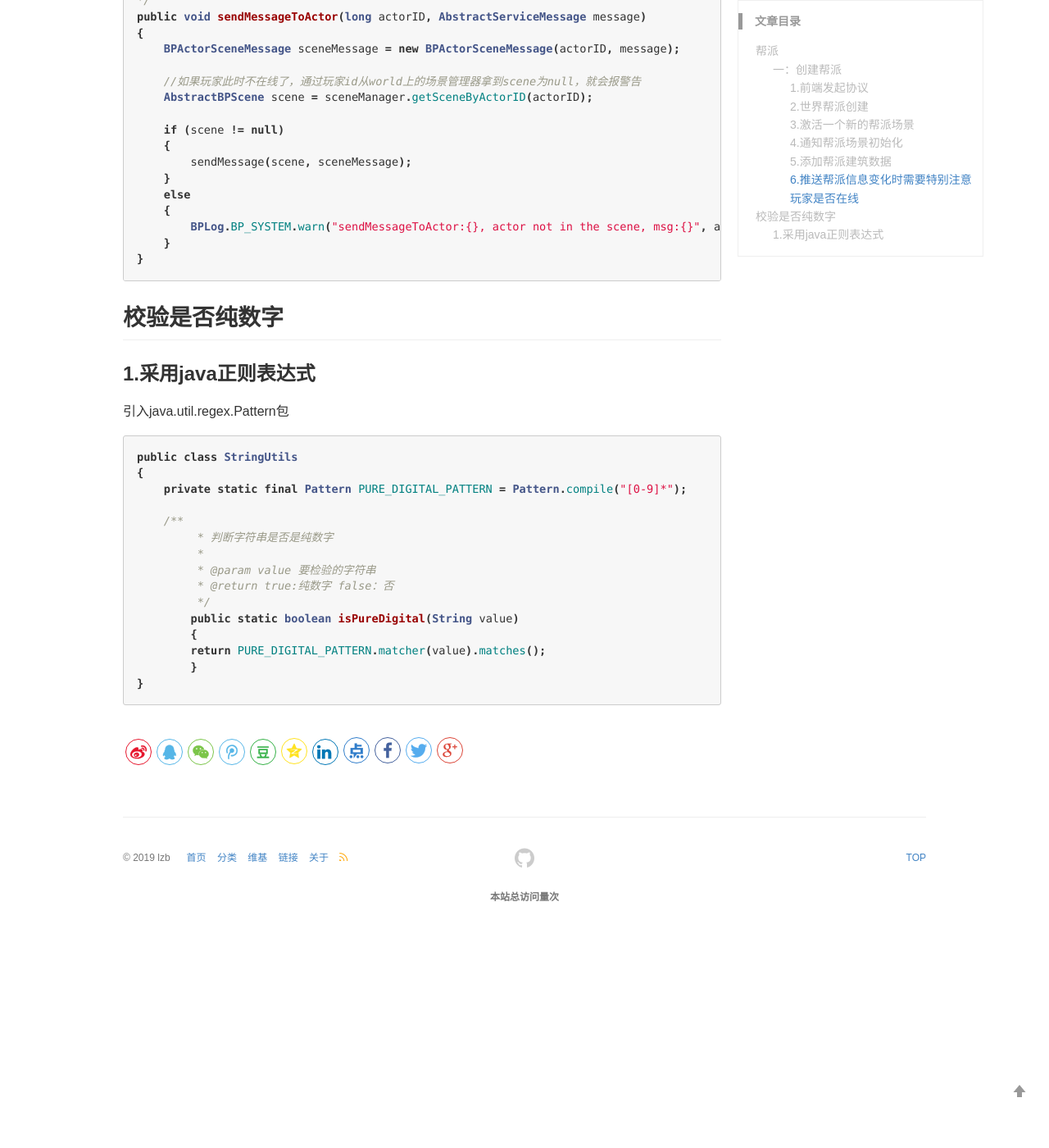
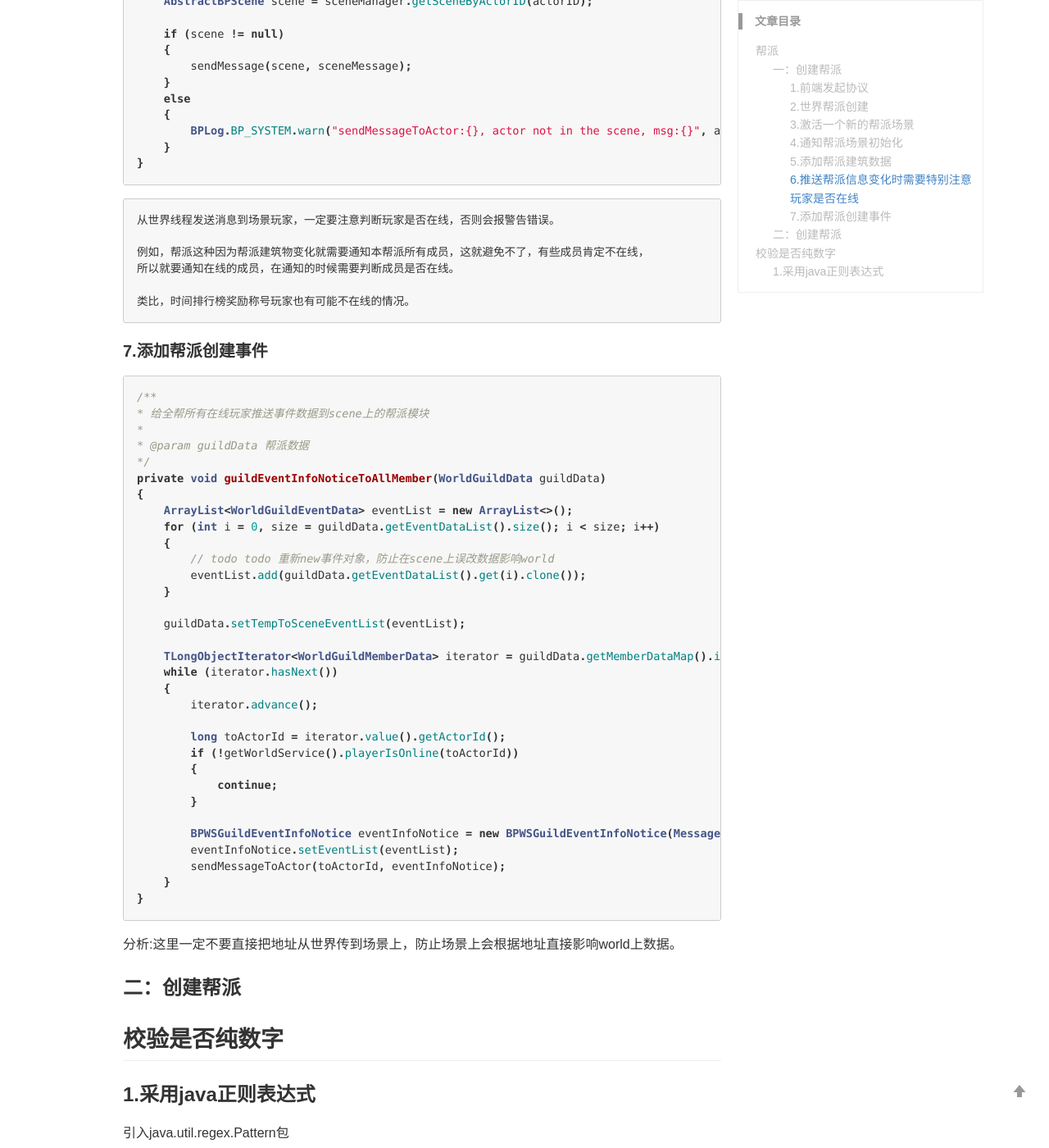
Before and after one commit to lizb0907/lizb0907.github.io, a Jekyll site: the page built from _posts/mmo-game/2018-08-21-Guild.md, in a window 1280 px wide and 1400 px high, scrolled down 5739 px. Shown: the whole window at 82% size. Built offline with Jekyll 4.4.1, drawn with Linux system fonts in a browser that asks for light colours; comment, search, counter and statistics services are not loaded; before the commit the page ends 6882 px from its top, so only the background shows below that; some of the changed text lies outside the part shown.

````diff
--- a/_posts/mmo-game/2018-08-21-Guild.md
+++ b/_posts/mmo-game/2018-08-21-Guild.md
@@ -232,15 +232,6 @@ for (GuildBuildEnum guildBuildEnum : GuildBuildEnum.values())
 分析：迭代建筑枚举类，结义堂等级为1级，其他建筑等级为0级，数据存放在世界线程。
 
 #### 6.推送帮派信息变化时需要特别注意玩家是否在线
-```sh
-从世界线程发送消息到场景玩家，一定要注意判断玩家是否在线，否则会报警告错误。
-
-例如，帮派这种因为帮派建筑物变化就需要通知本帮派所有成员，这就避免不了，有些成员肯定不在线，
-所以就要通知在线的成员，在通知的时候需要判断成员是否在线。
-
-类比，时间排行榜奖励称号玩家也有可能不在线的情况。
-```
-
 ```java
 /**
 * 给玩家发送帮派信息
@@ -285,6 +276,54 @@ public void sendMessageToActor(long actorID, AbstractServiceMessage message)
 }
 ```
 
+```sh
+从世界线程发送消息到场景玩家，一定要注意判断玩家是否在线，否则会报警告错误。
+
+例如，帮派这种因为帮派建筑物变化就需要通知本帮派所有成员，这就避免不了，有些成员肯定不在线，
+所以就要通知在线的成员，在通知的时候需要判断成员是否在线。
+
+类比，时间排行榜奖励称号玩家也有可能不在线的情况。
+```
+#### 7.添加帮派创建事件
+
+```java
+/**
+* 给全帮所有在线玩家推送事件数据到scene上的帮派模块
+*
+* @param guildData 帮派数据
+*/
+private void guildEventInfoNoticeToAllMember(WorldGuildData guildData)
+{
+    ArrayList<WorldGuildEventData> eventList = new ArrayList<>();
+    for (int i = 0, size = guildData.getEventDataList().size(); i < size; i++)
+    {
+        // todo todo 重新new事件对象，防止在scene上误改数据影响world
+        eventList.add(guildData.getEventDataList().get(i).clone());
+    }
+
+    guildData.setTempToSceneEventList(eventList);
+
+    TLongObjectIterator<WorldGuildMemberData> iterator = guildData.getMemberDataMap().iterator();
+    while (iterator.hasNext())
+    {
+        iterator.advance();
+
+        long toActorId = iterator.value().getActorId();
+        if (!getWorldService().playerIsOnline(toActorId))
+        {
+            continue;
+        }
+
+        BPWSGuildEventInfoNotice eventInfoNotice = new BPWSGuildEventInfoNotice(MessageIDConst.WS_GUILD_EVENT_INFO_NOTICE, toActorId);
+        eventInfoNotice.setEventList(eventList);
+        sendMessageToActor(toActorId, eventInfoNotice);
+    }
+}
+```
+分析:这里一定不要直接把地址从世界传到场景上，防止场景上会根据地址直接影响world上数据。
+
+### 二：创建帮派
+
 ## 校验是否纯数字
 
 ### 1.采用java正则表达式
````
Also changed, not shown: _posts/linux/2019-08-16-Linux-in-action.md (+98 -0 lines).
